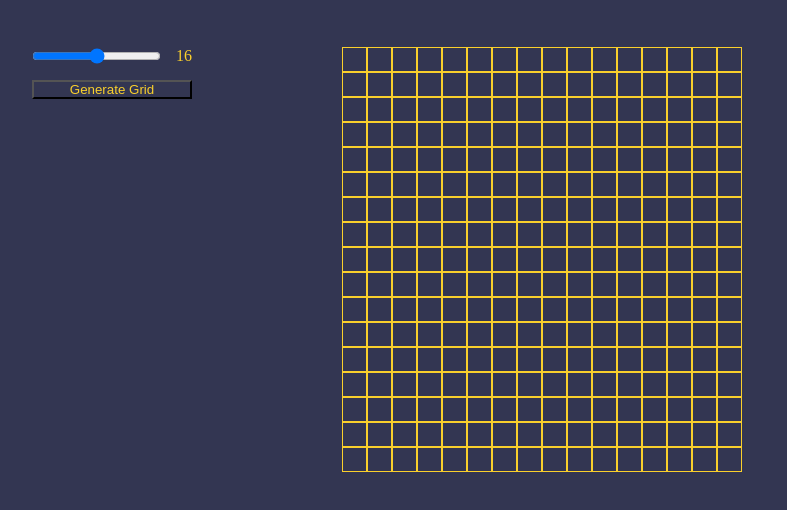
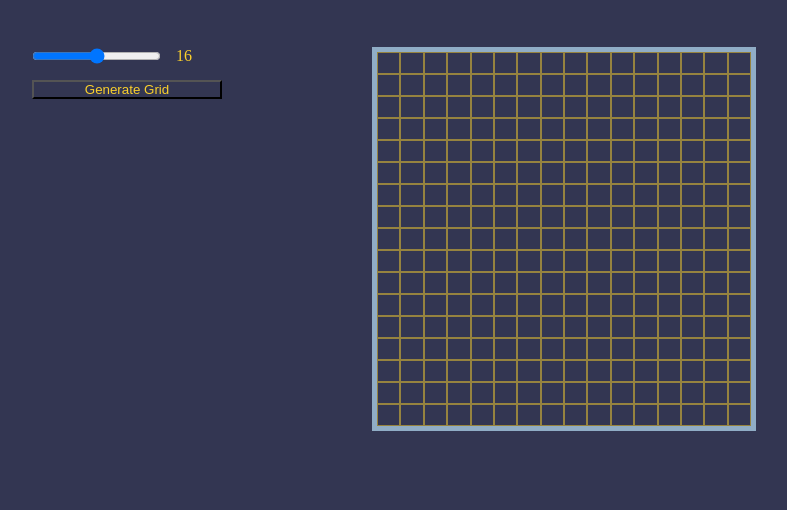
Before and after one commit to reecevlr/odin_etch-a-sketch, a plain HTML site: page index.html in a window 1280 px wide. Shown: the part 52-562 px from the top of the page, without its empty margins (18-805 px from the left). Drawn offline with Linux system fonts and the light colour scheme.

Commit message:
Fix positioning

```diff
--- a/style.css
+++ b/style.css
@@ -31,15 +31,20 @@ h1 {
 }
 
 .settings-size {
+    width: 190px;
+
     display: flex;
     gap: 15px;
 }
 
 .container-grid {
+    border: 5px solid #90adc6;
     margin: 50px;
+    height: 30vw;
+    width: 30vw;
 
     display: grid;
-    grid-template-columns: repeat(16, 0fr);
+    grid-template-columns: repeat(16, 1fr);
 }
 
 .grid-cell:hover {
@@ -47,7 +52,5 @@ h1 {
 }
 
 .grid-cell {
-    height: 25px;
-    width: 25px;
-    border: 1px solid;
+    border: 1px solid rgba(250, 208, 44, 0.5);
 }
```
